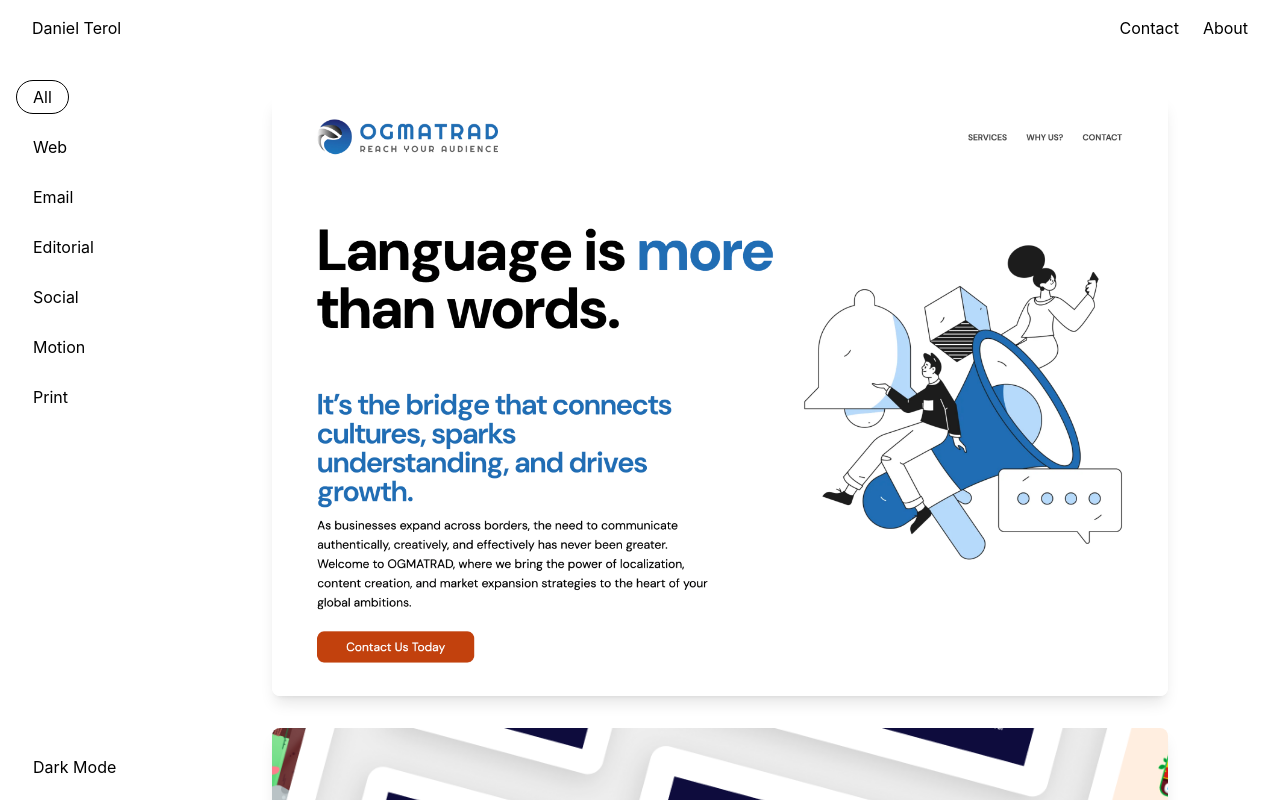
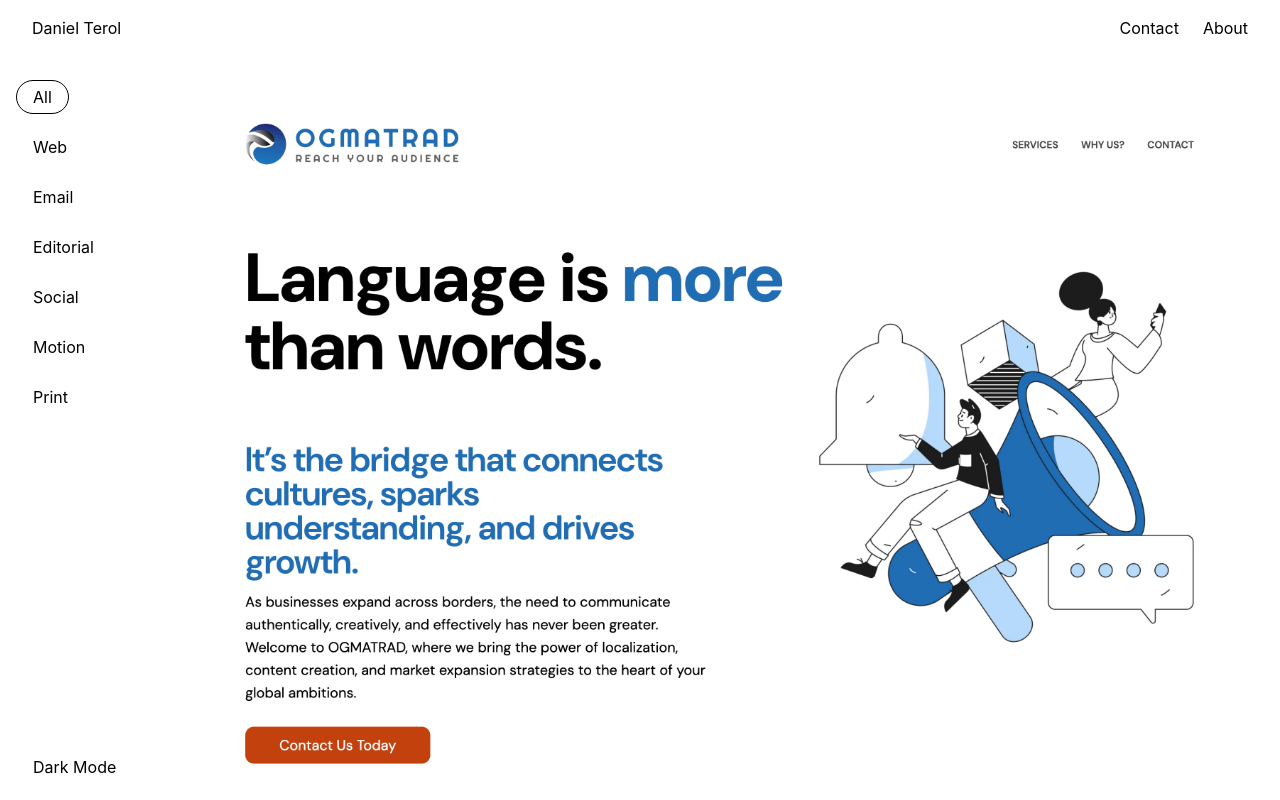
Before and after one commit to Detege/DtPortfolio2025, a React (Vite) app: page /home in a window 1280 px wide. Built offline with nearby package versions, Linux system fonts and the light colour scheme.

Commit message:
add footer and minor style updates

```diff
--- a/src/App.tsx
+++ b/src/App.tsx
@@ -5,6 +5,7 @@ import About from "./pages/About";
 import Navbar from "./components/Navbar";
 import Sidebar from "./components/Sidebar";
 import { useState } from "react";
+import Footer from "./components/Footer";
 
 function App() {
   const [darkMode, setDarkMode] = useState<boolean>(false);
@@ -40,7 +41,7 @@ function App() {
 
           {/* Main content area: scrolls while sidebar stays fixed */}
           <main className="flex-1 overflow-auto p-8">
-            <div className="max-w-4xl mx-auto text-center text-black dark:text-white">
+            <div className="max-w-7xl mx-auto text-center text-black dark:text-white">
               <Routes>
                 <Route path="/" element={<Intro />} />
                 <Route
@@ -49,6 +50,7 @@ function App() {
                 />
                 <Route path="/about" element={<About />} />
               </Routes>
+              <Footer />
             </div>
           </main>
         </div>
--- /dev/null
+++ b/src/components/Footer.tsx
@@ -0,0 +1,9 @@
+function Footer() {
+  return (
+    <footer className="w-full text-center pt-75 pb-4 text-xs text-gray-500 dark:text-gray-400">
+      © {new Date().getFullYear()} Daniel Terol. All rights reserved.
+    </footer>
+  );
+}
+
+export default Footer;
--- a/src/components/Works.tsx
+++ b/src/components/Works.tsx
@@ -5,11 +5,7 @@ interface Props {
 function Works({ src }: Props) {
   return (
     <div className="w-full flex justify-center">
-      <img
-        src={src}
-        alt="Project"
-        className="w-full h-auto rounded-lg shadow-lg"
-      />
+      <img src={src} alt="Project" className="w-full h-auto rounded-3xl" />
     </div>
   );
 }
--- a/src/pages/Home.tsx
+++ b/src/pages/Home.tsx
@@ -46,7 +46,7 @@ function Home({ selectedFilters }: Props) {
       );
 
   return (
-    <div className="space-y-8">
+    <div className="space-y-100">
       {filteredRows.map((row, index) => (
         <div key={index} className={getGridClass(row.layout)}>
           {row.images.map((image) => (
```
